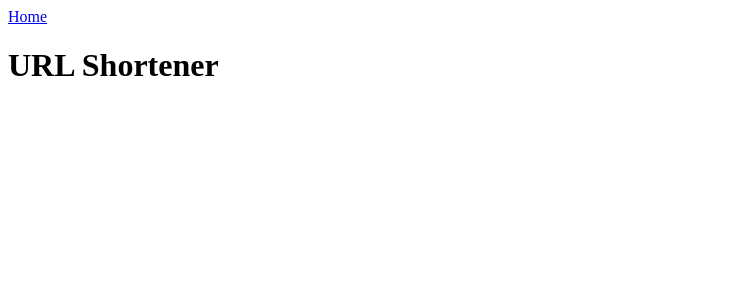
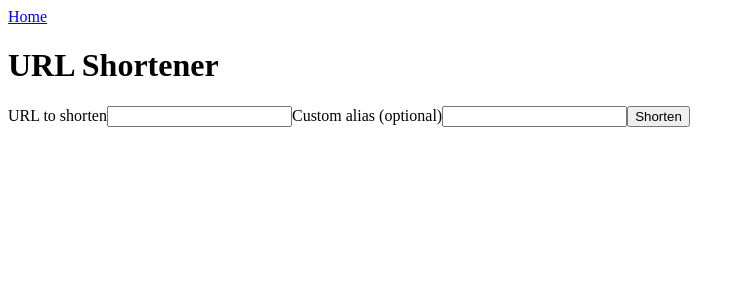
Before and after one commit to AyushAditya444/URL-Shorterner, a React (Vite) app in the folder frontend/: page / in a window 1280 px wide. Shown: the top 300 px of the page, without its empty margins (0-745 px from the left). Built offline with nearby package versions, Linux system fonts and the light colour scheme; no server answers.

Commit message:
feat: home page with shorten form

```diff
--- /dev/null
+++ b/frontend/src/components/ShortenForm.jsx
@@ -0,0 +1,39 @@
+import { useState } from 'react'
+import { apiFetch } from '../api.js'
+
+export default function ShortenForm() {
+  const [url, setUrl] = useState('')
+  const [customAlias, setCustomAlias] = useState('')
+  const [result, setResult] = useState(null)
+  const [error, setError] = useState(null)
+
+  async function handleSubmit(e) {
+    e.preventDefault()
+    setError(null)
+    setResult(null)
+    const response = await apiFetch('/api/links', {
+      method: 'POST',
+      body: JSON.stringify({ url, custom_alias: customAlias || undefined }),
+    })
+    if (!response.ok) {
+      setError('Something went wrong shortening that URL.')
+      return
+    }
+    setResult(await response.json())
+  }
+
+  return (
+    <form onSubmit={handleSubmit}>
+      <label htmlFor="url-input">URL to shorten</label>
+      <input id="url-input" value={url} onChange={(e) => setUrl(e.target.value)} required />
+
+      <label htmlFor="alias-input">Custom alias (optional)</label>
+      <input id="alias-input" value={customAlias} onChange={(e) => setCustomAlias(e.target.value)} />
+
+      <button type="submit">Shorten</button>
+
+      {error && <p role="alert">{error}</p>}
+      {result && <p>{result.short_url}</p>}
+    </form>
+  )
+}
--- a/frontend/src/pages/Home.jsx
+++ b/frontend/src/pages/Home.jsx
@@ -1,3 +1,10 @@
+import ShortenForm from '../components/ShortenForm.jsx'
+
 export default function Home() {
-  return <h1>URL Shortener</h1>
+  return (
+    <div>
+      <h1>URL Shortener</h1>
+      <ShortenForm />
+    </div>
+  )
 }
```
Also changed, not shown: 1 other file (tests, documents, lock files or other folders).
